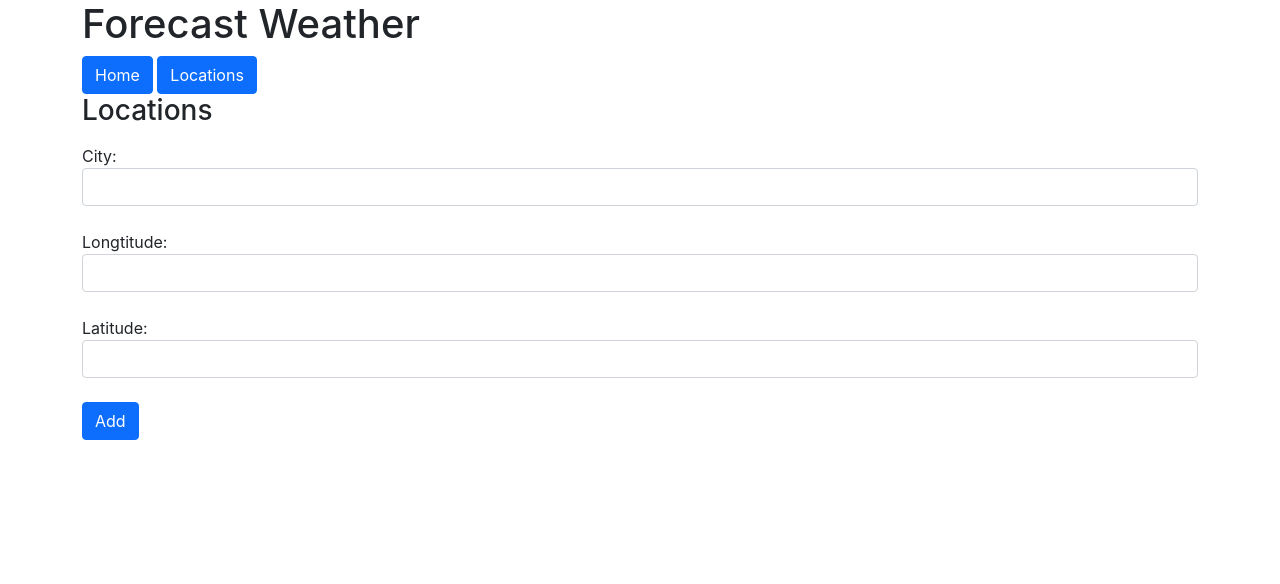
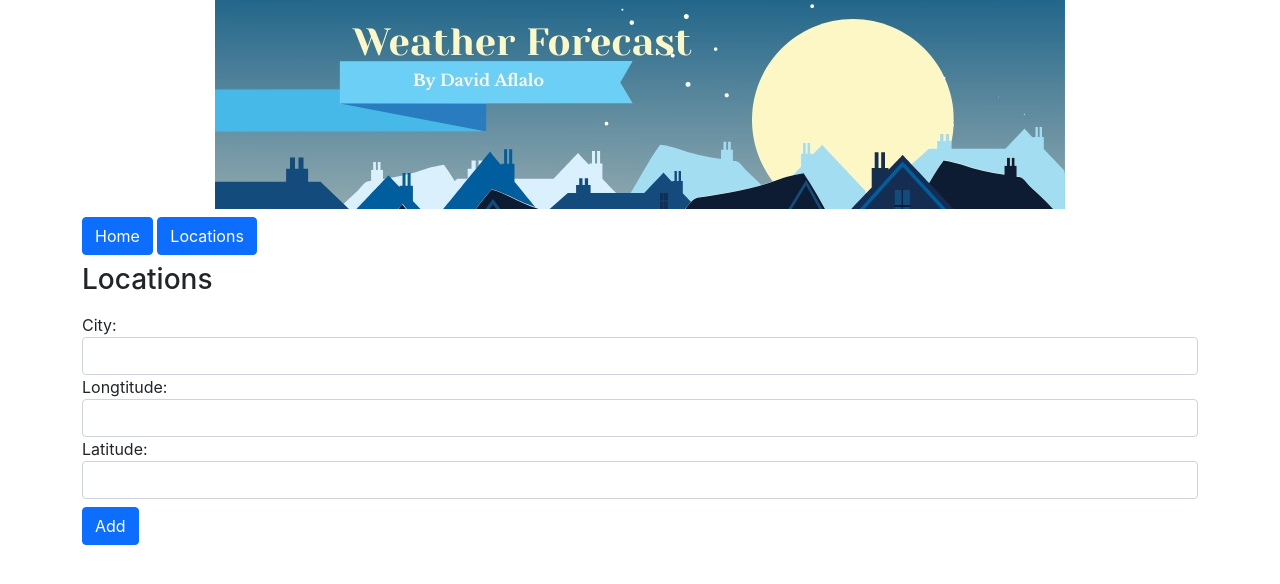
Before and after one commit to davidafl/weatherforecast-react, a React (Create React App) app: page /locations in a window 1280 px wide. Shown: the top 584 px of the page. Built offline with nearby package versions, Linux system fonts and the light colour scheme.

Commit message:
added image moche

```diff
--- a/src/App.js
+++ b/src/App.js
@@ -1,6 +1,6 @@
 
 import {BrowserRouter,Route,Routes} from 'react-router-dom';
-import {useState} from "react";
+import {useReducer} from "react";
 
 import Menu from './components/Menu';
 import Home from './components/Home';
@@ -14,17 +14,21 @@ import NoPage from './components/NoPage';
 //     {id:2, name:"Haifa", longtitude:32.8153, latitude:34.9817},
 //     {id:3, name:"Beer Sheva", longtitude:31.2553, latitude:34.8817}]
 
-function deleteLocation(locations, id) {
-    return locations.filter(location => location.id !== id);
-}
-
-function addLocation(locations, location) {
-    location.id = locations.length;
-    return [...locations, location];
+function locationsReducer(locations,action){
+    switch(action.type){
+        case 'ADD_LOCATION':
+            action.location.id = locations.length;
+            return [...locations,action.location]
+        case 'REMOVE_LOCATION':
+            return locations.filter(location => location.id !== action.id)
+        default:
+            return locations
+    }
 }
 
 function App() {
-    const [locations, setLocations] = useState(locationsInit);
+    const [locations, dispatch] = useReducer(locationsReducer,locationsInit);
+
   return (
       <BrowserRouter>
         <Routes>
@@ -32,10 +36,10 @@ function App() {
             <Route index element={<Home locations={locations}/>}/>
             <Route path="locations" element={<LocationEditor locations={locations}
                                                              deleteLocation={
-                                                                    (id)=>{ setLocations(deleteLocation(locations,id)) }
+                                                                    (id)=>{dispatch({type:'REMOVE_LOCATION',id})}
                                                              }
                                                              addLocation={
-                                                                    (location)=>{ setLocations(addLocation(locations,location)) }
+                                                                    (location)=>{dispatch({type:'ADD_LOCATION',location})}
                                                              }
                                              />
             }/>
--- a/src/components/AddCityForm.js
+++ b/src/components/AddCityForm.js
@@ -1,4 +1,7 @@
 import {useState} from "react";
+
+const CITY_REQUIRED_MSG = "Name is required";
+const CITY_EXIST_MSG = "City already exists";
 
 export default function AddCityForm(props) {
     const [inputs, setInputs] = useState({});
@@ -24,40 +27,39 @@ export default function AddCityForm(props) {
     }
 
     /**
-     * check if input fields are valid
-     * @param value
-     * @param min
-     * @param max
-     * @param errors
-     * @param varName
+     * generic function to check if a variable is in a given range
+     * @param value - value to check
+     * @param min - minimum value
+     * @param max - maximum value
+     * @param errors - error object to be updated
+     * @param varName - name of the variable
      */
     function validateRange(value, min, max, errors, varName) {
-        if (value === undefined || value === "") {
+        if (value === undefined || value.trim() === "") {
             errors[varName] = `${varName} is required`;
-        } else if (!isNumeric(value)) {
+        } else if (!isNumeric(value.trim())) {
             errors[varName] = `${varName} must be a number`;
-        } else if (value < min || value > max) {
+        } else if (value.trim() < min || value.trim() > max) {
             errors[varName] = `${varName} must be between ${min} and ${max}`;
         }
     }
 
     /**
-     * handle sumbit event for form
+     * handle sumbit event for form, validate input and add the location to the list
      * @param event
      */
     const handleSubmit = (event) => {
         event.preventDefault();
-        // validate
 
         // clear errors
         setError({});
         const errors = {}
 
         // validate city doesnt already exist
-        if (inputs.city === undefined || inputs.city === "") {
-            errors.city = "Name is required";
-        } else if (props.locations.find(location => location.city === inputs.city))
-            errors.city = "City already exists";
+        if (inputs.city === undefined || inputs.city.trim() === "") {
+            errors.city = CITY_REQUIRED_MSG;
+        } else if (props.locations.find(location => location.city.trim() === inputs.city.trim()))
+            errors.city = CITY_EXIST_MSG;
 
         validateRange(inputs.longitude, -180, 180, errors, "longitude");
         validateRange(inputs.latitude, -90, 90, errors, "latitude");
@@ -76,24 +78,24 @@ export default function AddCityForm(props) {
     return (
         <form onSubmit={handleSubmit} className="mt-2">
             <div className="form-group">
-                <label htmlFor="city">City:</label><br/>
-                <input type="text" className="form-control" id="city" name="city" value={inputs.city || ""} onChange={handleChange}/><br/>
+                <label htmlFor="city">City:</label>
+                <input type="text" className="form-control" id="city" name="city" value={inputs.city || ""} onChange={handleChange}/>
                 {error.city && <div className={"text-danger"}>{error.city}</div>}
             </div>
 
             <div className="form-group">
-                <label htmlFor="longitude">Longtitude:</label><br/>
-                <input type="text" className="form-control" id="longitude" name="longitude" value={inputs.longitude || ""} onChange={handleChange}/><br/>
+                <label htmlFor="longitude">Longtitude:</label>
+                <input type="text" className="form-control" id="longitude" name="longitude" value={inputs.longitude || ""} onChange={handleChange}/>
                 {error.longitude && <div className={"text-danger"}>{error.longitude}</div>}
             </div>
 
             <div className="form-group">
-                <label htmlFor="latitude">Latitude:</label><br/>
-                <input type="text" className="form-control" id="latitude" name="latitude" value={inputs.latitude || ""} onChange={handleChange}/><br/>
+                <label htmlFor="latitude">Latitude:</label>
+                <input type="text" className="form-control" id="latitude" name="latitude" value={inputs.latitude || ""} onChange={handleChange}/>
                 {error.latitude && <div className={"text-danger"}>{error.latitude}</div>}
             </div>
 
-            <button type="submit" className="btn btn-primary">Add</button>
+            <button type="submit" className="btn btn-primary mt-2">Add</button>
         </form>
     )
 }
--- a/src/components/GetForecast.js
+++ b/src/components/GetForecast.js
@@ -59,7 +59,12 @@ const useDataApi = (initialUrl, initialData) => {
 
     return [{ data, isLoading, isError }, fetchData]; // return the data and the URL setter function
 };
-
+/**
+ * this function returns a function that will be used as a callback
+ * @param props
+ * @returns {JSX.Element}
+ * @constructor
+ */
 export default function GetForecast(props) {
     const [{ data, isLoading, isError }, doFetch] = useDataApi(
         '',
@@ -87,7 +92,7 @@ export default function GetForecast(props) {
                          className="img-fluid" alt="loadingImage"/>
                 </div>
             ) : ( data.dataseries.length > 0  &&
-                        <div className="text-center">
+                        <div className="text-center mt-2">
                             <img src={`https://www.7timer.info/bin/astro.php?%20lon=${props.choice.longitude}&lat=${props.choice.latitude}&ac=0&lang=en&unit=metric&output=internal&tzshift=0`}
                                  className="img-fluid" alt="ForecastImage"/>
                             <div className="table-responsive mt-2">
--- a/src/components/Home.js
+++ b/src/components/Home.js
@@ -2,6 +2,12 @@ import {useState} from "react";
 import GetForecast from "./GetForecast";
 import CityList from "./CityList";
 
+/**
+ * component Home, which contains the search bar and the list of cities, and the button to get the forecast
+ * @param props
+ * @returns {JSX.Element}
+ * @constructor
+ */
 function Home(props) {
 
     const [choice, setChoice] = useState(null);
@@ -9,18 +15,19 @@ function Home(props) {
     // display component's prop.locations array of objects
     return (
         <div>
-            <h3>Home</h3>
+            <div className={"mt-2"}>
+                <h3>Home</h3>
+            </div>
             {props.locations.length === 0 &&
             <div className="alert alert-warning" role="alert">
                 No locations found. please add some.
             </div>}
             <CityList setChoice={setChoice} locations={props.locations}/>
-            <div className="mt-2">
-                { choice &&
-                <div className="alert alert-info" role="alert">
-                    current choice: {choice.city}
-                </div>}
-            </div>
+            { choice &&
+            <div className="alert alert-info mt-2" role="alert">
+                current choice: {choice.city}
+            </div>}
+
 
             <GetForecast choice={choice}/>
         </div>
--- a/src/components/LocationEditor.js
+++ b/src/components/LocationEditor.js
@@ -11,7 +11,9 @@ function LocationEditor(props) {
 
     return (
         <>
-            <h3>Locations</h3>
+            <div className={"mt-2"}>
+                <h3>Locations</h3>
+            </div>
 
             <CityList locations={props.locations} deleteLocation={props.deleteLocation}/>
 
--- a/src/components/Menu.js
+++ b/src/components/Menu.js
@@ -1,14 +1,19 @@
 import {Link, Outlet} from "react-router-dom";
+import React from "react";
 
 /**
- * @description Menu component
+ * @description Menu component, contains two links to the home and editLocation pages
  * @returns {JSX.Element}
  * @constructor
  */
 function Menu() {
     return (
         <>
-            <h1>Forecast Weather</h1>
+            <div className={"text-center"}>
+                <img src="header.jpg"
+                     className="img-fluid" alt="loadingImage"/>
+            </div>
+            <div className="mt-2">
                 <Link to={'/'}>
                     <button type="button" className="btn btn-primary">Home</button>
                 </Link>
@@ -16,6 +21,7 @@ function Menu() {
                 <Link to="/locations" >
                     <button type="button" className="btn btn-primary">Locations</button>
                 </Link>
+            </div>
             <Outlet />
         </>
     );
```
Also changed, not shown: src/components/CityList.js (+9 -0 lines), public/header.jpg (added), 1 other file (tests, documents, lock files or other folders). Lines whose indentation alone changed are shown as unchanged.
